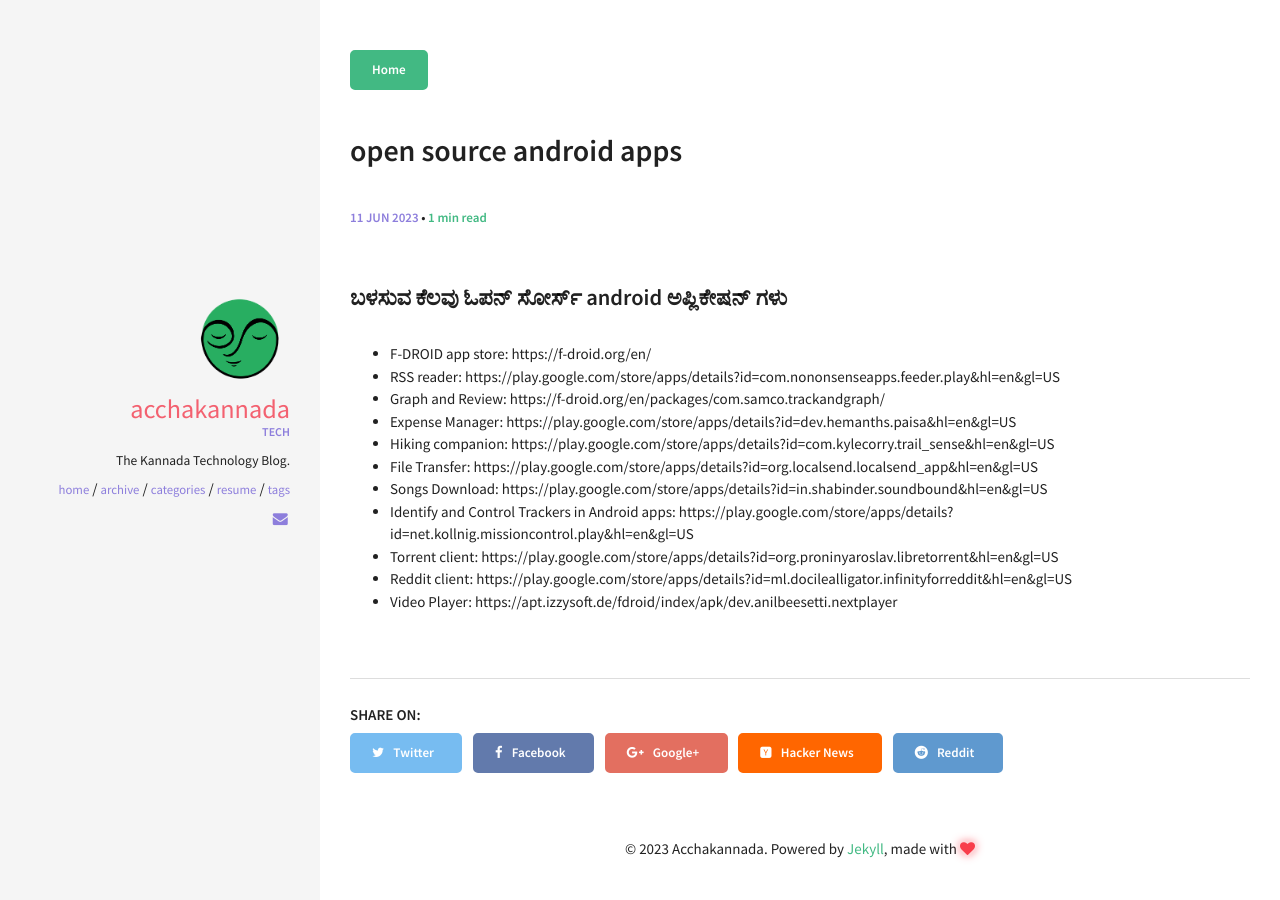
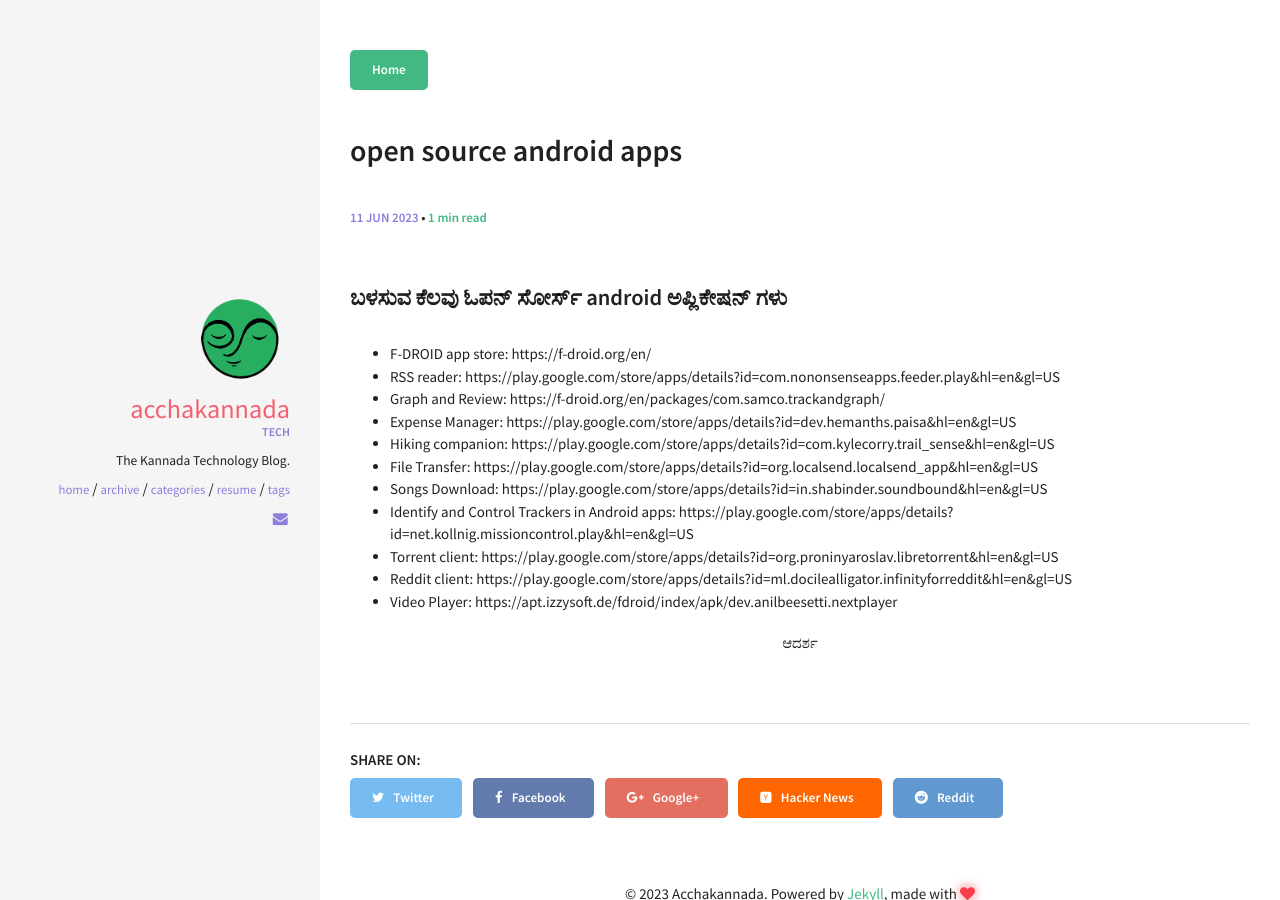
Before and after one commit to adarshkannada/Sanje, a Jekyll site: the page built from _posts/2023-06-11-open-source-android-apps-my-list.markdown, in a window 1280 px wide. Built offline with Jekyll 4.4.1, drawn with Linux system fonts in a browser that asks for light colours.

Commit message:
Update and rename 2023-06-11-open-source-android-apps-my-list.md to 2023-06-11-open-source-android-apps-my-list.markdown

```diff
--- a/_posts/2023-06-11-open-source-android-apps-my-list.md
+++ b/_posts/2023-06-11-open-source-android-apps-my-list.markdown
@@ -22,3 +22,6 @@
 - Torrent client: https://play.google.com/store/apps/details?id=org.proninyaroslav.libretorrent&hl=en&gl=US
 - Reddit client: https://play.google.com/store/apps/details?id=ml.docilealligator.infinityforreddit&hl=en&gl=US
 - Video Player: https://apt.izzysoft.de/fdroid/index/apk/dev.anilbeesetti.nextplayer
+
+
+<p align = "center" > ಆದರ್ಶ </p>
```
